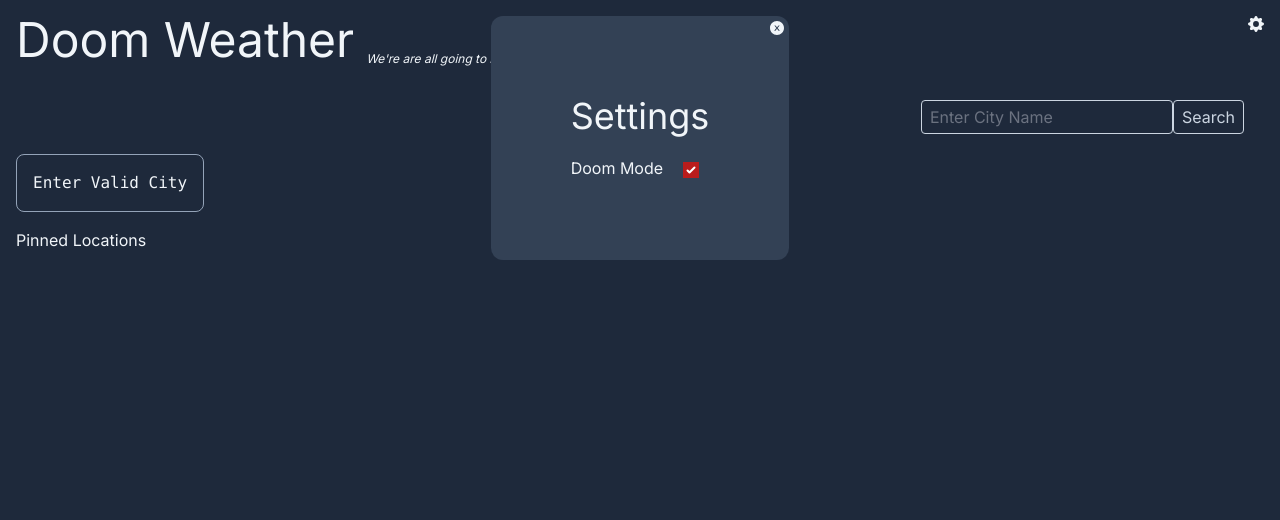
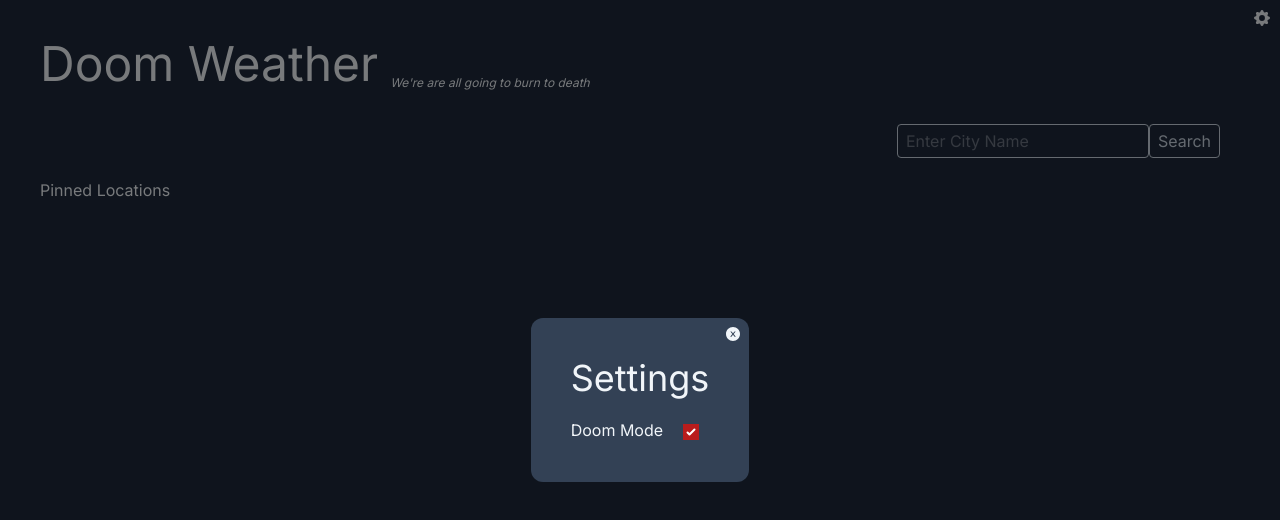
Before and after one commit to JaredCaprio/doom-weather, a Next.js app: page / in a window 1280 px wide. Both pictures are taken after a click on the icon 1256 px from the left and 24 px from the top of the page. Shown: the top 520 px of the page. Built offline with nearby package versions, Linux system fonts and the light colour scheme.

Commit message:
settings modal

```diff
--- a/src/app/layout.tsx
+++ b/src/app/layout.tsx
@@ -17,7 +17,7 @@ export default function RootLayout({
   return (
     <html lang="en">
       <body
-        className={`${inter.className} bg-slate-800 text-slate-100 container mx-auto p-4`}
+        className={`${inter.className} relative m-auto bg-slate-800 text-slate-100 container  p-10`}
       >
         {children}
       </body>
--- a/src/app/page.tsx
+++ b/src/app/page.tsx
@@ -41,23 +41,19 @@ export default function Home() {
   );
   const [openModal, setOpenModal] = useState(false);
   const [doomify, setDoomify] = useState(true);
+
+  console.log(weatherData);
+
   const inputRef = useRef<any>(null);
-  console.log(pinnedLocations, "Pin locations global scope");
   function getItemsFromLocalStorage() {
     const pinsFromLocalStorage = localStorage.getItem("pinnedCities");
     if (pinsFromLocalStorage !== null) {
       setPinnedLocations(JSON.parse(pinsFromLocalStorage));
-      console.log(JSON.parse(pinsFromLocalStorage));
     }
   }
 
   async function fetchDataForPinnedLocations() {
-    console.log(
-      pinnedLocations,
-      "Pin locations from fetchDataforPinnedLocations"
-    );
     const promises = pinnedLocations.map((city) => {
-      console.log("buttholeWillFart");
       return FetchWeatherData(city);
     });
     const resolvedData = await Promise.all(promises);
@@ -101,9 +97,9 @@ export default function Home() {
   useEffect(() => {
     fetchDataForPinnedLocations();
   }, [pinnedLocations]);
-  console.log(pinnedLocationsData);
+
   return (
-    <div className="relative">
+    <div>
       {openModal && (
         <Modal
           setDoomify={setDoomify}
@@ -135,8 +131,9 @@ export default function Home() {
       </div>
       <BsFillGearFill
         onClick={() => setOpenModal(true)}
-        style={{ position: "absolute", top: 0, right: 0 }}
+        style={{ position: "absolute", top: 10, right: 10 }}
       />
+      {weatherData && (
         <div className="flex flex-row gap-3 mb-4 font-mono">
           <WeatherInfoCard
             city={weatherData?.location.name}
@@ -151,6 +148,8 @@ export default function Home() {
             doomify={doomify}
           />
         </div>
+      )}
+
       {pinnedLocations && <h3 className="mb-2">Pinned Locations</h3>}
       <div className="flex flex-column flex-wrap gap-1 font-mono">
         {pinnedLocationsData.map((weatherData, i) => (
--- a/src/components/Modal.tsx
+++ b/src/components/Modal.tsx
@@ -6,18 +6,13 @@ type Props = {
   doomify: boolean;
 };
 
-export default function Modal({
-  openModal,
-  setOpenModal,
-  doomify,
-  setDoomify,
-}: Props) {
+export default function Modal({ setOpenModal, doomify, setDoomify }: Props) {
   return (
-    <div className="flex items-center justify-center min-h-full min-w-full absolute z-10">
-      <div className="relative bg-slate-700 p-20 rounded-xl">
+    <div className="fixed inset-0 flex items-center justify-center bg-black bg-opacity-50 z-10">
+      <div className="relative bg-slate-700 p-10 rounded-xl">
         <AiFillCloseCircle
           onClick={() => setOpenModal(false)}
-          className="absolute top-1 right-1"
+          className="hover:text-slate-400 transition-all cursor-pointer absolute top-2 right-2"
         />
         <h1 className="text-4xl mb-5 text-center">Settings</h1>
         <label className="mr-5" htmlFor="doomify">
--- a/src/components/WeathInfoCard.tsx
+++ b/src/components/WeathInfoCard.tsx
@@ -79,9 +79,7 @@ export function WeatherInfoCard({
               }`}
           </p>
         </>
-      ) : (
-        [altText]
-      )}
+      ) : null}
     </div>
   );
 }
```
Lines whose indentation alone changed are shown as unchanged.
